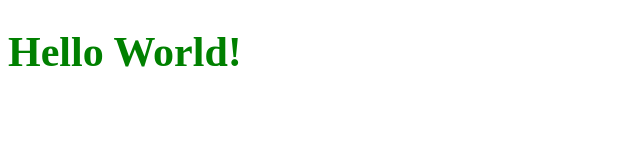
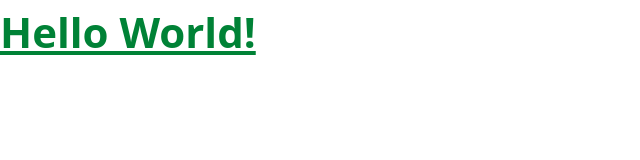
Before and after one commit to githubscientist/fsdcweeb59, a plain HTML site: page index.html in a window 1280 px wide. Shown: the whole page, without its empty margins (0-640 px from the left). Drawn offline with nearby package versions, Linux system fonts and the light colour scheme.

Commit message:
tailwindcss --setup and configuration + basic example

```diff
--- a/index.html
+++ b/index.html
@@ -5,10 +5,11 @@
         <meta charset="UTF-8">
         <meta name="viewport" content="width=device-width, initial-scale=1.0">
         <title>Tailwind CSS</title>
+        <script src="https://cdn.jsdelivr.net/npm/@tailwindcss/browser@4"></script>
     </head>
 
     <body>
-        <h1 style="color: green; font-size: 42px;">Hello World!</h1>
+        <h1 class="text-[42px] text-green-700 font-bold underline">Hello World!</h1>
     </body>
 
 </html>
```
